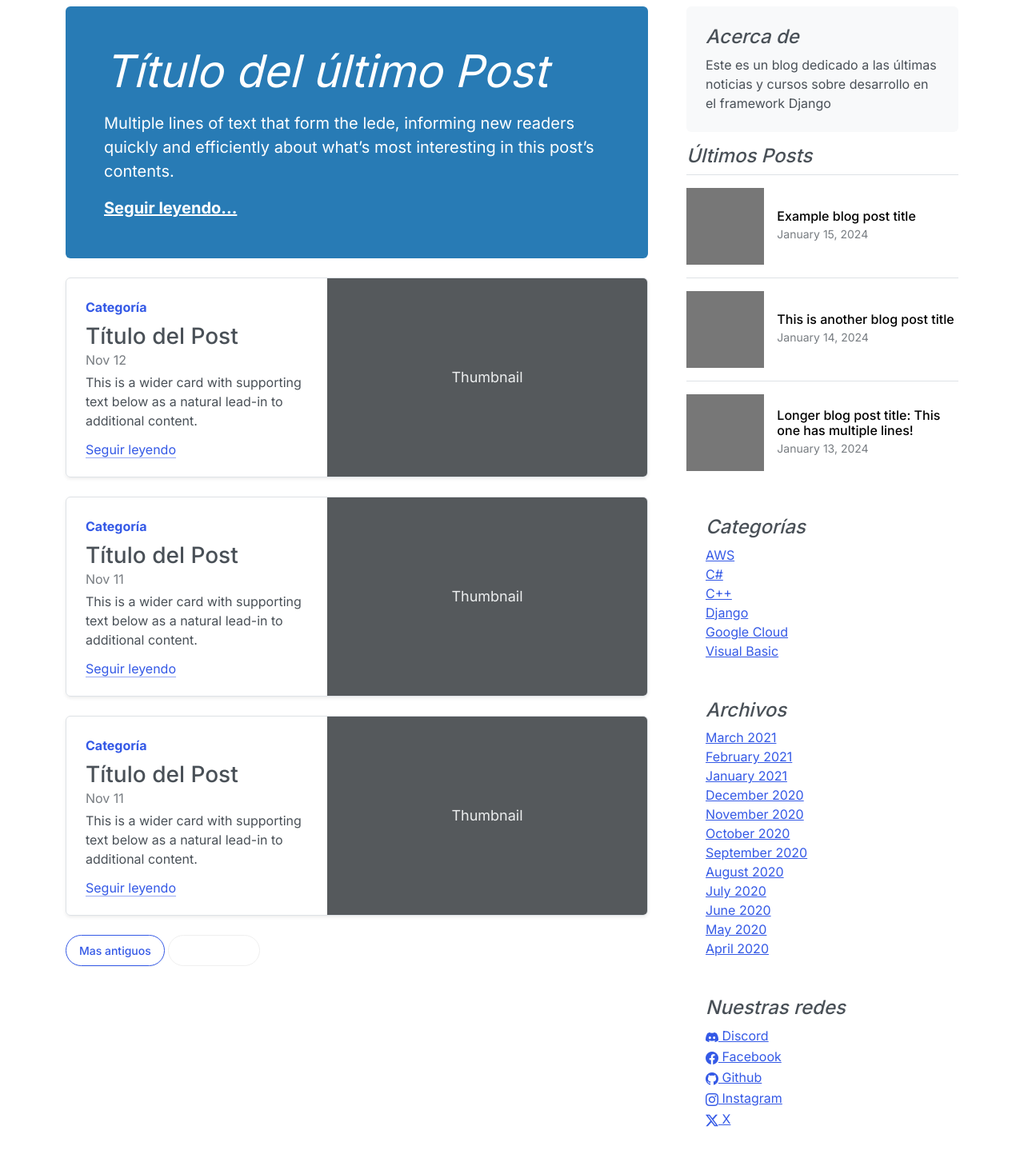
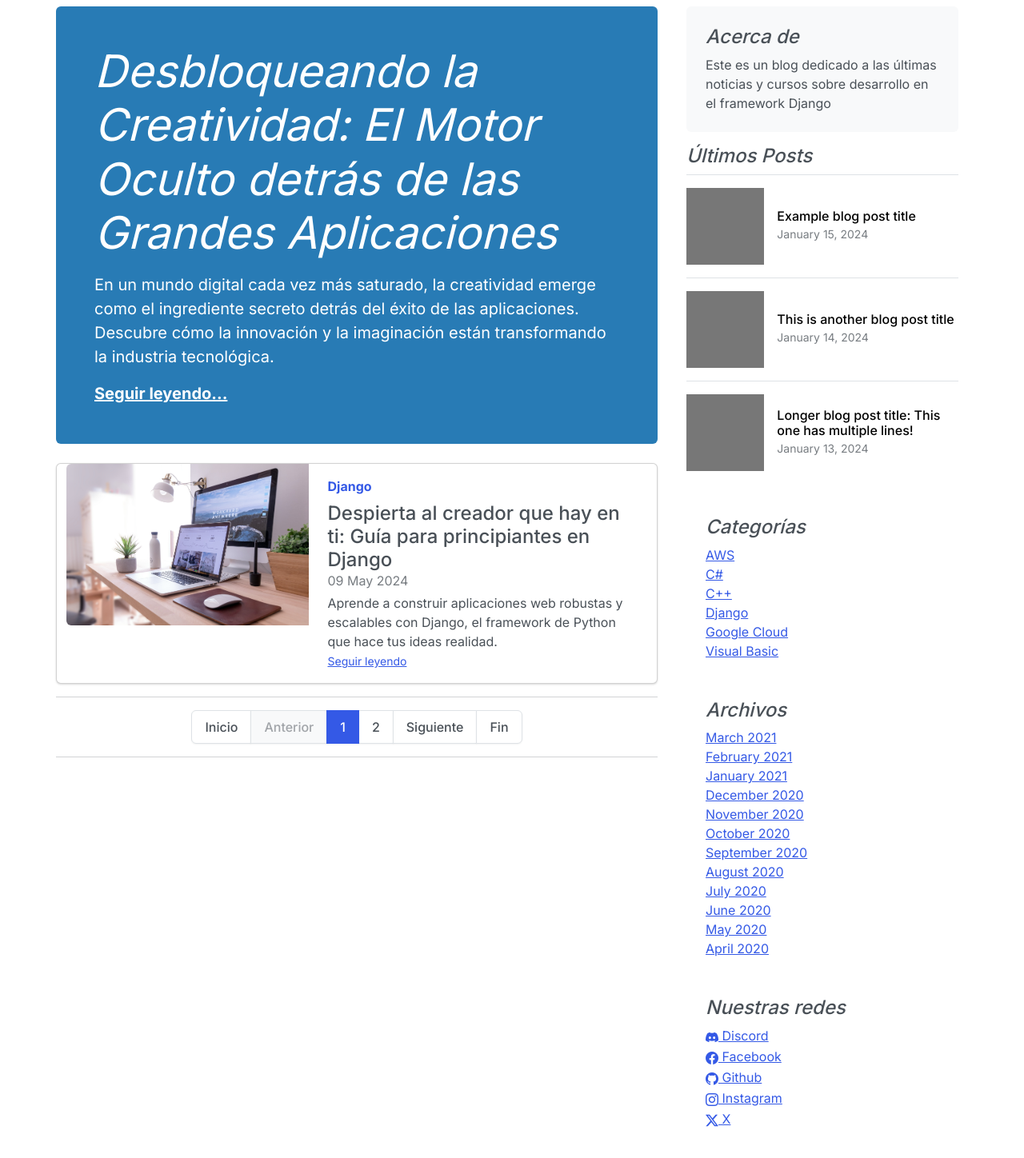
Before and after one commit to EstebanDHeredia/Blog-Week-, a Django app: page / in a window 1280 px wide. Shown: the part 67-1515 px from the top of the page at 80% size. Run offline with Django 4.2, Linux system fonts and the light colour scheme; data comes from the database, SQL or seed files in the repository; both versions use the stored data as it was after the commit; some libraries are stand-ins or nearby versions.

Commit message:
Finalizada la paginacion!!!

```diff
--- a/blog/core/templates/core/home.html
+++ b/blog/core/templates/core/home.html
@@ -4,119 +4,90 @@
 
 {% block content %}
 
-{% if request.path == "/" %}
-
-<div class="p-4 p-md-5 mb-4 rounded text-bg-info ">
-    <div class="col-lg-12 px-0">
-        <h1 class="display-4 fst-italic text-white">Título del último Post</h1>
-        <p class="lead my-3">Multiple lines of text that form the lede, informing new readers quickly and
-            efficiently about what’s most interesting in this post’s contents.</p>
-        <p class="lead mb-0"><a href={% url "post" %} class=" fw-bold text-white">Seguir leyendo...</a></p>
-    </div>
-</div>
-
-{% endif %}
-
-{% if request.path == "/category/" %}
-<div class="alert alert-success" role="alert">
-    Todos los posts de la categoría: <strong>CATEGORIA</strong>
-</div>
-{% endif %}
-
-{% if request.path == "/author/" %}
+{% if request.path == '/author/' %}
 <div class="alert alert-success" role="alert">
     Todos los posts del autor: <strong>AUTOR</strong>
 </div>
 {% endif %}
 
-{% if request.path == "/dates/" %}
+{% if request.path == '/category/' %}
 <div class="alert alert-success" role="alert">
-    Todos los posts publicados en mes y año: <strong>MES Y AÑO</strong>
+    Todos los posts con la categoría: <strong>CATEGORÍA</strong>
 </div>
 {% endif %}
 
-
+{% if request.path == '/dates/' %}
+<div class="alert alert-success" role="alert">
+    Todos los posts publicados en: <strong>MES Y AÑO</strong>
+</div>
+{% endif %}
 
 <div class="row mb-2">
-    <div class="col-md-12">
-        <div class="row g-0 border rounded overflow-hidden flex-md-row mb-4 shadow-sm h-md-250 position-relative">
-            <div class="col p-4 d-flex flex-column position-static">
-                <strong class="d-inline-block mb-2 text-primary">Categoría</strong>
-                <h3 class="mb-0">Título del Post</h3>
-                <div class="mb-1 text-body-secondary">Nov 12</div>
-                <p class="card-text mb-auto">This is a wider card with supporting text below as a
-                    natural lead-in to additional content.</p>
-                <a href={% url "post" %} class="icon-link gap-1 icon-link-hover stretched-link">
-                    Seguir leyendo
-                    <svg class="bi">
-                        <use xlink:href="#chevron-right" />
-                    </svg>
-                </a>
+    {% for post in posts %}
+        {% if forloop.first and posts.number == 1 %}
+            {% if request.path == '/' %}
+                <div class="p-4 p-md-5 mb-4 rounded text-bg-info ">
+                    <div class="col-lg-12 px-0">
+                        <h1 class="display-4 fst-italic text-white">{{ post.title }}</h1>
+                        <p class="lead my-3">{{ post.excerpt }}</p>
+                        <p class="lead mb-0"><a href={% url "post" %} class=" fw-bold text-white">Seguir leyendo...</a></p>
+                    </div>
+                </div>
+            {% endif %}
+
+        {% else %}
+            <div class="card mb-3">
+                <div class="row g-0">
+                    <div class="col-md-5">
+                        <img src={{ post.image.url }} class="img-fluid rounded-start" alt="...">
+                    </div>
+                    <div class="col-md-7">
+                        <div class="card-body">
+                            <strong class="d-inline-block mb-2 text-primary">{{ post.category }}</strong>
+                            <h4 class="mb-0">{{ post.title }}</h4>
+                            <div class="mb-1 text-muted">{{ post.created|date:"d M Y" }}</div>
+                            <p class="card-text mb-auto">{{ post.excerpt }}</p>
+                            <p class="card-text"><small class="text-muted"><a href="" class="stretched-link">Seguir
+                                        leyendo</a></small></p>
+                        </div>
+                    </div>
+                </div>
             </div>
-            <div class="col-auto d-none d-lg-block">
-                <svg class="bd-placeholder-img" width="400" height="250" xmlns="http://www.w3.org/2000/svg" role="img"
-                    aria-label="Placeholder: Thumbnail" preserveAspectRatio="xMidYMid slice" focusable="false">
-                    <title>Placeholder</title>
-                    <rect width="100%" height="100%" fill="#55595c" /><text x="50%" y="50%" fill="#eceeef"
-                        dy=".3em">Thumbnail</text>
-                </svg>
-            </div>
-        </div>
-    </div>
-    <div class="col-md-12">
-        <div class="row g-0 border rounded overflow-hidden flex-md-row mb-4 shadow-sm h-md-250 position-relative">
-            <div class="col p-4 d-flex flex-column position-static">
-                <strong class="d-inline-block mb-2 text-primary">Categoría</strong>
-                <h3 class="mb-0">Título del Post</h3>
-                <div class="mb-1 text-body-secondary">Nov 11</div>
-                <p class="mb-auto">This is a wider card with supporting text below as a natural
-                    lead-in to additional content.</p>
-                <a href={% url "post" %} class="icon-link gap-1 icon-link-hover stretched-link">
-                    Seguir leyendo
-                    <svg class="bi">
-                        <use xlink:href="#chevron-right" />
-                    </svg>
-                </a>
-            </div>
-            <div class="col-auto d-none d-lg-block">
-                <svg class="bd-placeholder-img" width="400" height="250" xmlns="http://www.w3.org/2000/svg" role="img"
-                    aria-label="Placeholder: Thumbnail" preserveAspectRatio="xMidYMid slice" focusable="false">
-                    <title>Placeholder</title>
-                    <rect width="100%" height="100%" fill="#55595c" /><text x="50%" y="50%" fill="#eceeef"
-                        dy=".3em">Thumbnail</text>
-                </svg>
-            </div>
-        </div>
-    </div>
-    <div class="col-md-12">
-        <div class="row g-0 border rounded overflow-hidden flex-md-row mb-4 shadow-sm h-md-250 position-relative">
-            <div class="col p-4 d-flex flex-column position-static">
-                <strong class="d-inline-block mb-2 text-primary">Categoría</strong>
-                <h3 class="mb-0">Título del Post</h3>
-                <div class="mb-1 text-body-secondary">Nov 11</div>
-                <p class="mb-auto">This is a wider card with supporting text below as a natural
-                    lead-in to additional content.</p>
-                <a href={% url "post" %} class="icon-link gap-1 icon-link-hover stretched-link">
-                    Seguir leyendo
-                    <svg class="bi">
-                        <use xlink:href="#chevron-right" />
-                    </svg>
-                </a>
-            </div>
-            <div class="col-auto d-none d-lg-block">
-                <svg class="bd-placeholder-img" width="400" height="250" xmlns="http://www.w3.org/2000/svg" role="img"
-                    aria-label="Placeholder: Thumbnail" preserveAspectRatio="xMidYMid slice" focusable="false">
-                    <title>Placeholder</title>
-                    <rect width="100%" height="100%" fill="#55595c" /><text x="50%" y="50%" fill="#eceeef"
-                        dy=".3em">Thumbnail</text>
-                </svg>
-            </div>
-        </div>
-    </div>
-    <nav class="blog-pagination" aria-label="Pagination">
-        <a class="btn btn-outline-primary rounded-pill" href="#">Mas antiguos</a>
-        <a class="btn btn-outline-secondary rounded-pill disabled" aria-disabled="true">Mas nuevos</a>
+        {% endif %}
+    {% endfor %}
+
+    <hr>
+
+    <!-- PAGINACION -->
+
+    <nav aria-label="...">
+        <ul class="pagination justify-content-center">
+            <li class="page-item">
+                <a class="page-link" href="?page=1">Inicio</a>
+            </li>
+
+            <li class="page-item {% if not posts.has_previous %}disabled{% endif %}">
+                <a class="page-link" href="{% if posts.has_previous %}?page={{ posts.previous_page_number }}{% endif %}">Anterior</a>
+            </li>
+
+            {% for i in aux %}
+            <li class="page-item {% if posts.number == forloop.counter %}active{% endif %}" aria-current="page">
+                <a class="page-link" href="?page={{ forloop.counter }}">{{ forloop.counter }}</a>
+            </li>
+            {% endfor %}
+
+            <li class="page-item {% if not posts.has_next %}disabled{% endif %}">
+                <a class="page-link" href="{% if posts.has_next %}?page={{ posts.next_page_number }}{% endif %}">Siguiente</a>
+            </li>
+
+            <li class="page-item">
+                <a class="page-link" href="?page={{ posts.paginator.num_pages }}">Fin</a>
+            </li>
+
+        </ul>
     </nav>
+
+    <hr>
 
     {% if request.path != "/" %}
     <div class="my-3">
--- a/blog/core/views.py
+++ b/blog/core/views.py
@@ -1,9 +1,20 @@
 from django.shortcuts import render
+from .models import Post
+from django.core.paginator import Paginator
 
 # Create your views here.
 
 def home(request):
-    return render(request, 'core/home.html')
+    # posts = Post.objects.filter(published = True)
+    posts_page = Paginator(Post.objects.filter(published = True),2) # 2 es el nro de posts que quiero que entren en cada pagina
+    page = request.GET.get('page') # me devuelve el nro actual de pagina en la que estoy
+    posts = posts_page.get_page(page) # pido que me devuelva los posts que están en la pagina actual
+
+    aux = "x" * posts.paginator.num_pages # me va a generar una variable con tantas x como nros de pagina haya,
+                                            # esto me va a servir en el template para generar los nros de pagina en el paginador
+
+    return render(request, 'core/home.html', {'posts': posts,
+                                              'aux': aux})
 
 def post(request):
     return render(request, "core/detail.html")
```
Also changed, not shown: blog/db.sqlite3, blog/media/posts/consola_visual.png (added), blog/media/posts/djanjo.jpeg (added), blog/media/posts/djanjo_6oFZhll.jpeg (added), blog/media/posts/djanjo_A04ESOf.jpeg (added), blog/media/posts/domenico-loia-hGV2TfOh0ns-unsplash_vobMUgu.jpg (added).
